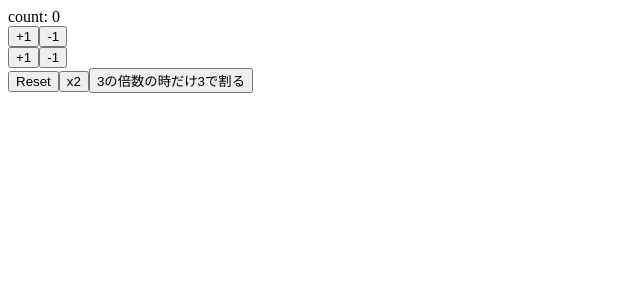
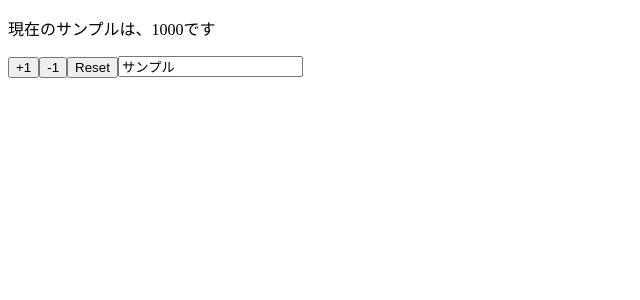
Before and after one commit to keishi0510fujii/practice_react_hooks, a React (Vite) app: page / in a window 1280 px wide. Shown: the top 300 px of the page, without its empty margins (0-640 px from the left). Built offline with nearby package versions, Linux system fonts and the light colour scheme.

Commit message:
implement component using multiple states

```diff
--- a/src/App.tsx
+++ b/src/App.tsx
@@ -1,43 +1,45 @@
 // eslint-disable-next-line no-use-before-define
 import React, { useState } from 'react';
 
+type DefaultProps = {
+    name?: string;
+    price?: number;
+};
+
 // eslint-disable-next-line @typescript-eslint/explicit-module-boundary-types
-const App = () => {
-  const [count, setCount] = useState(0);
+const App = (props: DefaultProps) => {
+  // eslint-disable-next-line react/jsx-filename-extension
 
-  const increment = () => setCount(count + 1);
-  const decrement = () => setCount(count - 1);
-  const increment2 = () => setCount((previousCount: number) => previousCount + 1);
-  const decrement2 = () => setCount((previousCount: number) => previousCount - 1);
-  const resetCount = () => setCount(0);
-  const double = () => setCount((previousCount: number) => previousCount * 2);
-  // eslint-disable-next-line max-len
-  const divideThree = () => setCount(
-    (prevCount: number) => (prevCount % 3 === 0 ? prevCount / 3 : prevCount),
-  );
+  // eslint-disable-next-line react/destructuring-assignment
+  const [name, setName] = useState(props.name);
+  // eslint-disable-next-line react/destructuring-assignment
+  const [price, setPrice] = useState(props.price);
+
+  const reset = () => {
+    setPrice(props.price);
+    setName(props.name);
+  };
+
   return (
   // eslint-disable-next-line react/jsx-filename-extension
     <>
-      <div>
-        count:
-        {' '}
-        {count}
-      </div>
-      <div>
-        <button type="button" onClick={increment}>+1</button>
-        <button type="button" onClick={decrement}>-1</button>
-      </div>
-      <div>
-        <button type="button" onClick={increment2}>+1</button>
-        <button type="button" onClick={decrement2}>-1</button>
-      </div>
-      <div>
-        <button type="button" onClick={resetCount}>Reset</button>
-        <button type="button" onClick={double}>x2</button>
-        <button type="button" onClick={divideThree}>3の倍数の時だけ3で割る</button>
-      </div>
+      <p>
+        現在の
+        {name}
+        は、
+        {price}
+        です
+      </p>
+      <button type="button" onClick={() => setPrice(price + 1)}>+1</button>
+      <button type="button" onClick={() => setPrice(price - 1)}>-1</button>
+      <button type="button" onClick={reset}>Reset</button>
+      <input value={name} type="text" onChange={(e) => setName(e.target.value)} />
     </>
   );
 };
 
+App.defaultProps = {
+  name: 'サンプル',
+  price: 1000,
+};
 export default App;
```
